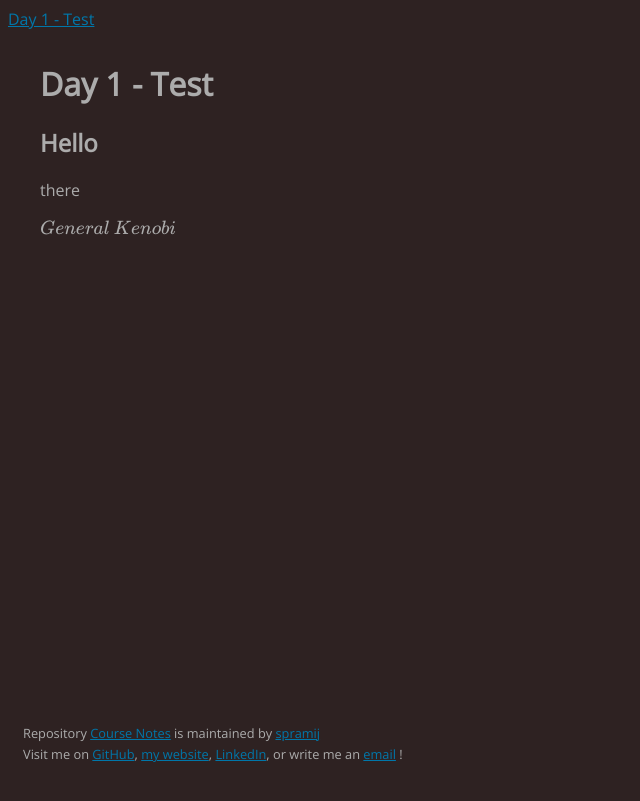
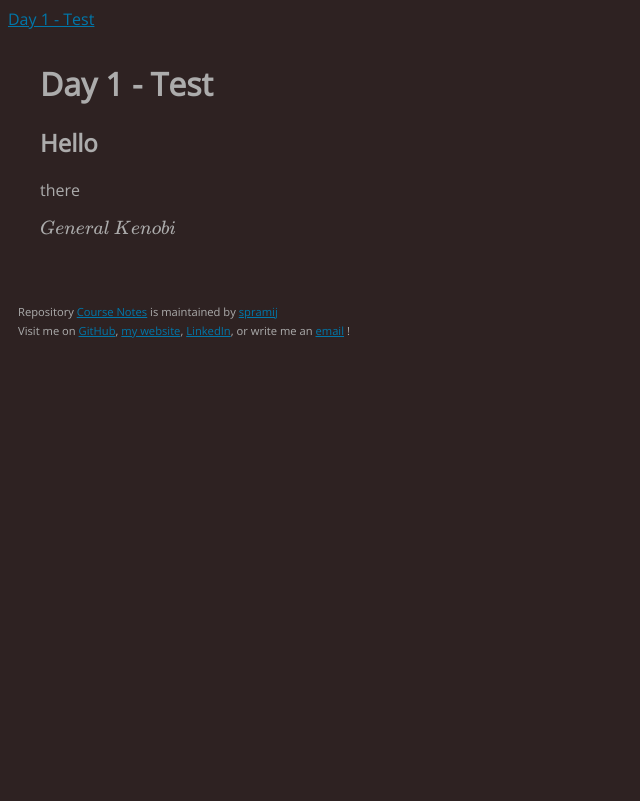
Before and after one commit to spramij/course_notes, a Jekyll site: the page built from _notes/26thMay.md, in a window 1280 px wide. Shown: the top 801 px of the page, without its empty margins (0-640 px from the left). Built offline with Jekyll 4.4.1, drawn with Linux system fonts in a browser that asks for light colours; formulas are drawn with MathJax 3.

Commit message:
ok going to sleep now ffs think its ok

```diff
--- a/css/styles.scss
+++ b/css/styles.scss
@@ -2,7 +2,6 @@
 ---
 
 html {
-  min-height: 100%;
   position: relative;
   font-family: Open Sans, Arial;
   background-color: rgb(46, 34, 34);
@@ -20,11 +19,9 @@ nav {
 }
 
 footer {
-  margin: 5% 0 10% 15px;
-  font-size: 0.8em;
+  padding: 25px 0 0 10px ;
+  font-size: 0.7em;
   line-height: 0.7;
-  position: absolute;
-  bottom: 0;
 }
 
 a {
```
Also changed, not shown: index.md (+2 -4 lines), 1 other file.
